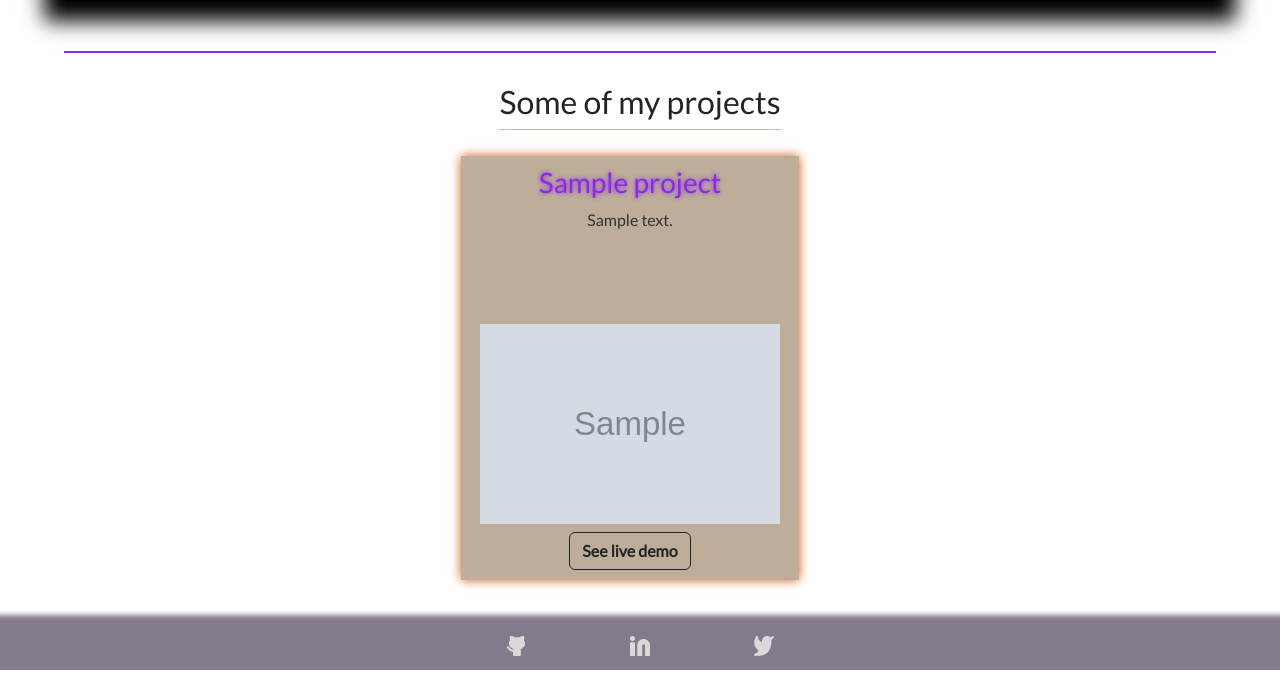
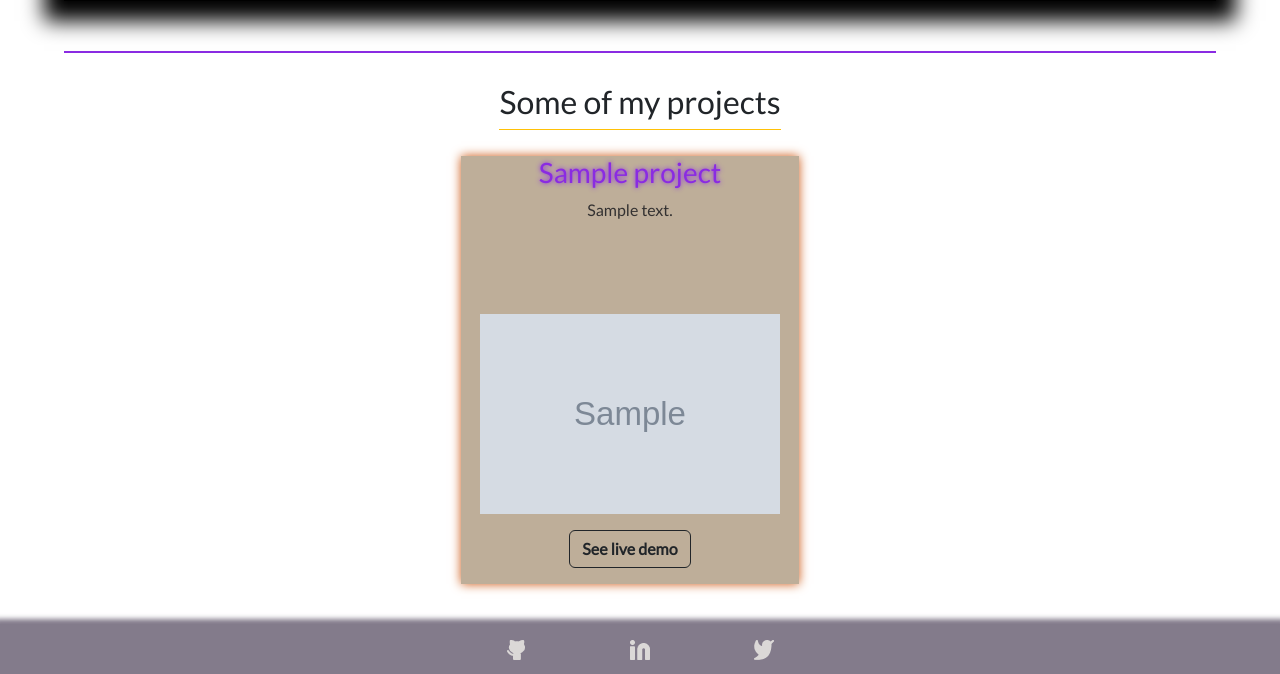
Before and after one commit to Sanja969/personal-portfolio-django, a Django app: template portfolio/templates/portfolio/home.html in a window 1280 px wide. Shown: the part 763-1437 px from the top of the page. Run offline with Django 4.2, Linux system fonts and the light colour scheme; the template is opened without the code that fills it: most values are stand-ins (such as "Sample title", 1, 10 or a date in 2020); grey boxes marked "Sample" are stand-in pictures.

Commit message:
padding for projects improved

```diff
--- a/portfolio/static/portfolio/style.css
+++ b/portfolio/static/portfolio/style.css
@@ -71,10 +71,10 @@ main {
 }
 
 .project {
-  padding: 10px;
   display: inline-table;
   margin: 10px 20px 10px 0 !important;
   height: 300px;
+  min-width: 300px;
   box-sizing: border-box;
   box-shadow: 0 0 10px rgb(205, 88, 20);
   width: 100%;
--- a/portfolio/templates/portfolio/home.html
+++ b/portfolio/templates/portfolio/home.html
@@ -15,13 +15,13 @@
     <div class="d-table container-fluid w-100 text-center">
     {% for project in projects %}
       <article class="d-inline-table project text-center">
-        <h3>{{ project.title }}</h3>
-        <p>{{ project.description|safe }}</p>
+        <h3 class="px-2">{{ project.title }}</h3>
+        <p class="px-2">{{ project.description|safe }}</p>
         <div class="d-flex justify-content-center">
           <img class = 'projectImg' src ='{{ project.image.url }}' width="300" height="200">
         </div>
         {% if project.url %}
-          <a ole="button" class="btn btn-outline-dark mt-2" href ='{{ project.url }}'>See live demo</a>
+          <a ole="button" class="btn btn-outline-dark my-3" href ='{{ project.url }}'>See live demo</a>
         {% endif %}
       </article>
       {% endfor %}
```
